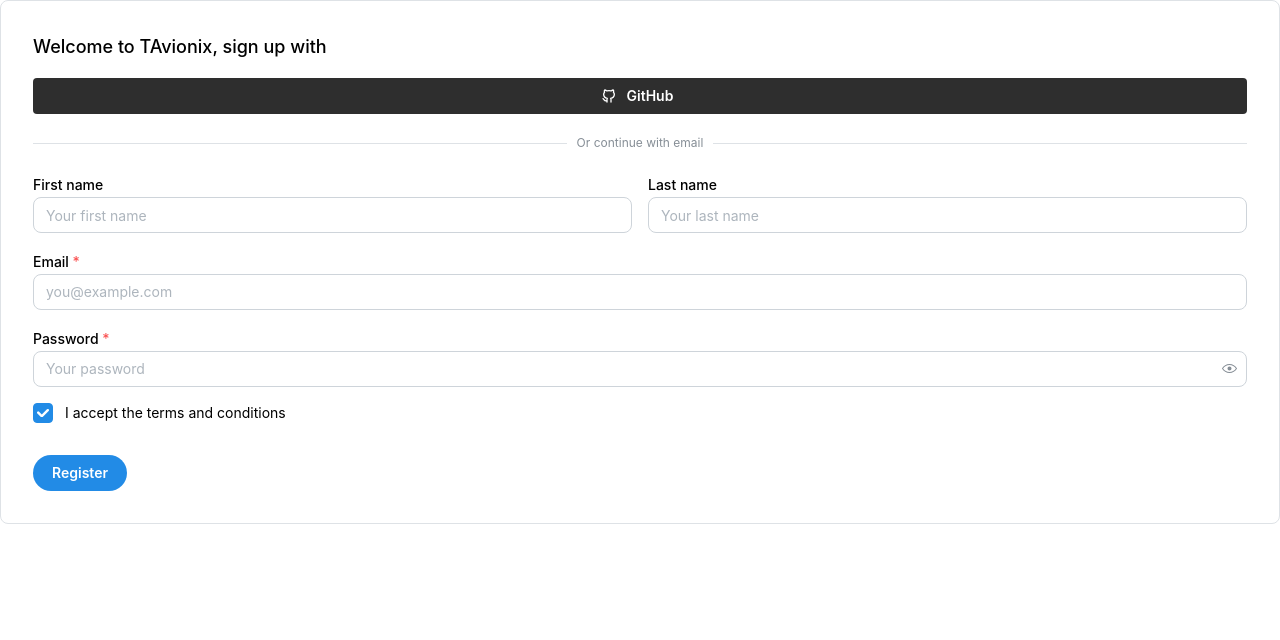
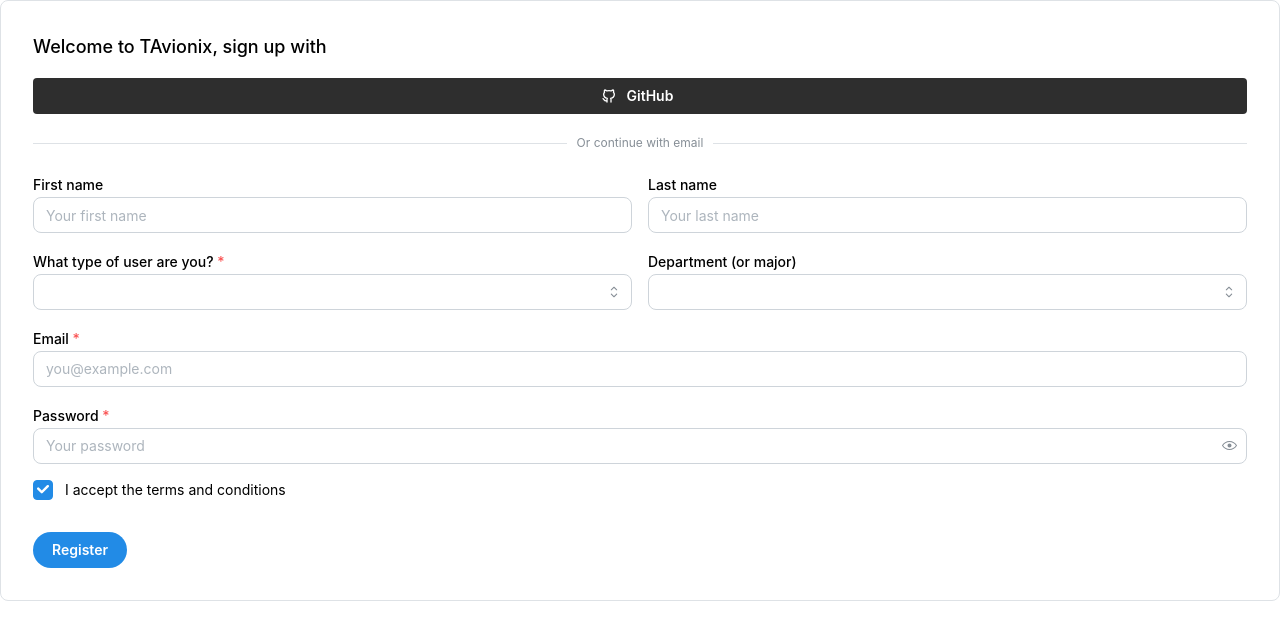
Before and after one commit to erenakgunduz/TAvionix-app, a Next.js app: page /sign-up in a window 1280 px wide. Shown: the top 640 px of the page. Built offline with nearby package versions, Linux system fonts and the light colour scheme.

Commit message:
Finishing up auth portion
for real this time, now with the cool load state on submit added

```diff
--- a/app/auth/sign-up/route.ts
+++ b/app/auth/sign-up/route.ts
@@ -6,6 +6,10 @@
 export async function POST(request: Request) {
   const requestUrl = new URL(request.url);
   const formData = await request.formData();
+  const first_name = String(formData.get('first-name'));
+  const last_name = String(formData.get('last-name'));
+  const profile_type = String(formData.get('user-type')).toLowerCase();
+  const department = String(formData.get('department'));
   const email = String(formData.get('email'));
   const password = String(formData.get('password'));
 
@@ -16,9 +20,11 @@
     email,
     password,
     options: {
+      data: { first_name, last_name, profile_type, department },
       emailRedirectTo: `${requestUrl.origin}/auth/callback`,
     },
   });
+
   if (!error) return NextResponse.redirect(requestUrl.origin, { status: 301 });
   return NextResponse.json({ error: error.message }, { status: error.status });
 }
--- a/components/AuthForm/AuthForm.tsx
+++ b/components/AuthForm/AuthForm.tsx
@@ -14,10 +14,12 @@
 import { useForm } from '@mantine/form';
 import Link from 'next/link';
 import { useRouter } from 'next/navigation';
+import { useState } from 'react';
 import GithubButton from '../GithubButton/GithubButton';
 import classes from './AuthForm.module.css';
 
 export default function AuthForm() {
+  const [loading, setLoading] = useState(false);
   const form = useForm({
     initialValues: {
       email: '',
@@ -35,9 +37,11 @@
 
   const handleSubmit = async () => {
     try {
+      setLoading(true);
       const formData = new FormData(document.getElementById('log-in') as HTMLFormElement);
       // console.log(...formData);
       const login = await fetch('/auth/login', { method: 'POST', body: formData });
+      if (login.status) setLoading(false);
       if (login.ok) return router.push('/dashboard');
       const errorMessage = await login.json();
       form.setErrors({ email: ' ', password: `${errorMessage.error}` });
@@ -114,7 +118,7 @@
             </Anchor>
           </Group>
 
-          <Button fullWidth mt="xl" type="submit">
+          <Button fullWidth mt="xl" type="submit" loading={loading}>
             Log in
           </Button>
         </form>
--- a/components/RegisterForm/RegisterForm.tsx
+++ b/components/RegisterForm/RegisterForm.tsx
@@ -3,6 +3,7 @@
   Checkbox,
   Divider,
   Group,
+  NativeSelect,
   Paper,
   PasswordInput,
   Stack,
@@ -11,9 +12,14 @@
 } from '@mantine/core';
 import { useForm } from '@mantine/form';
 import { useRouter } from 'next/navigation';
+import { useState } from 'react';
 import GithubButton from '../GithubButton/GithubButton';
 
 export default function RegisterForm() {
+  const [loading, setLoading] = useState(false);
+  const userTypes = ['', 'Applicant', 'Committee', 'Instructor', 'Staff'];
+  const departments = ['', 'Biology', 'Chemistry', 'Computer Science', 'Engineering', 'Physics'];
+
   const form = useForm({
     initialValues: {
       firstName: '',
@@ -35,9 +41,11 @@
 
   const handleSubmit = async () => {
     try {
+      setLoading(true);
       const formData = new FormData(document.getElementById('sign-up') as HTMLFormElement);
       // console.log(...formData);
       const signUp = await fetch('/auth/sign-up', { method: 'POST', body: formData });
+      if (signUp.status) setLoading(false);
       if (signUp.ok) return router.push('/thank-you');
       const errorMessage = await signUp.json();
       form.setErrors({ email: ' ', password: `${errorMessage.error}` });
@@ -66,17 +74,32 @@
           <Group justify="space-between" grow>
             <TextInput
               label="First name"
-              name="first_name"
+              name="first-name"
               placeholder="Your first name"
               {...form.getInputProps('firstName')}
               radius="md"
             />
-
             <TextInput
               label="Last name"
-              name="last_name"
+              name="last-name"
               placeholder="Your last name"
               {...form.getInputProps('lastName')}
+              radius="md"
+            />
+          </Group>
+
+          <Group justify="space-between" grow>
+            <NativeSelect
+              label="What type of user are you?"
+              name="user-type"
+              data={userTypes}
+              required
+              radius="md"
+            />
+            <NativeSelect
+              label="Department (or major)"
+              name="department"
+              data={departments}
               radius="md"
             />
           </Group>
@@ -89,7 +112,6 @@
             required
             radius="md"
           />
-
           <PasswordInput
             label="Password"
             name="password"
@@ -108,7 +130,7 @@
         </Stack>
 
         <Group justify="space-between" mt="xl">
-          <Button type="submit" radius="xl">
+          <Button type="submit" radius="xl" loading={loading}>
             Register
           </Button>
         </Group>
```
